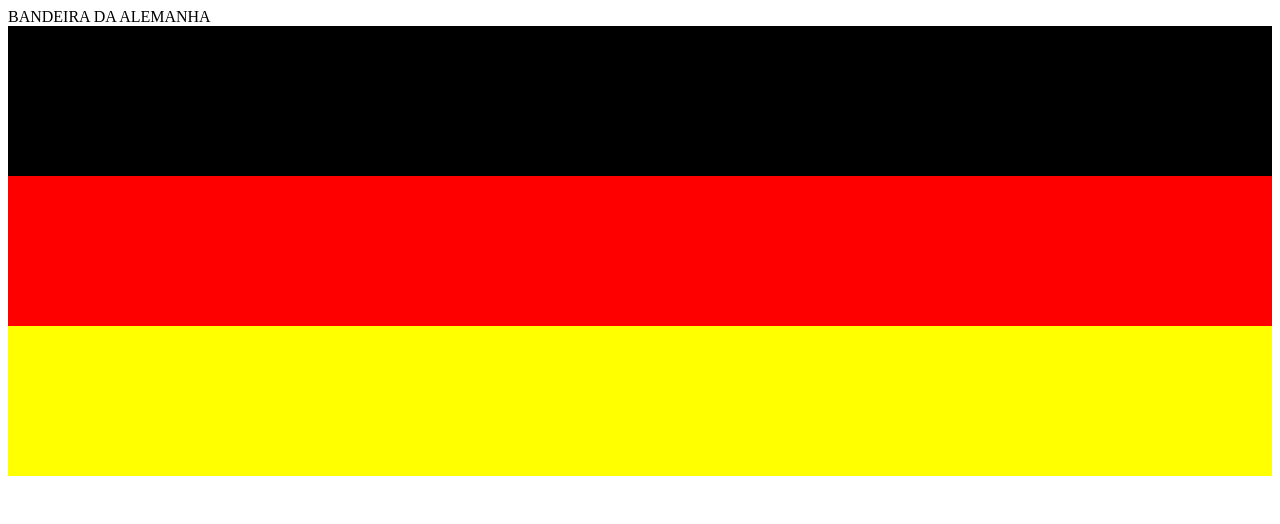
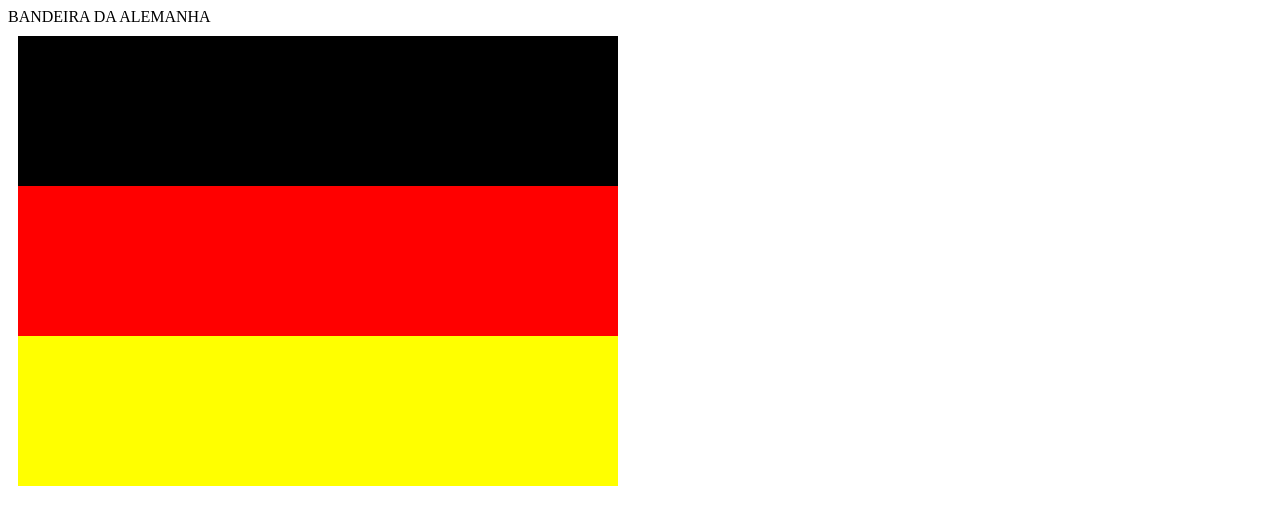
Before and after one commit to jonatasfernandessilva7/Atividades-Web, a plain HTML site: page atividadeBandeiras/bandeiraAlemanha/alemanha.html in a window 1280 px wide. Drawn offline with Linux system fonts and the light colour scheme.

Commit message:
atividade das bandeiras, falta brasil e noruega

```diff
--- a/atividadeBandeiras/bandeiraAlemanha/alemhanha.css
+++ b/atividadeBandeiras/bandeiraAlemanha/alemhanha.css
@@ -1,6 +1,11 @@
 .container {
     display: flex;
     flex-direction: column;
+    border-color: gray;
+    box-sizing: content-box;
+    width: 600px;
+    height: 240px;
+    padding: 10px;
 }
 
 .blackColor {
--- /dev/null
+++ b/atividadeBandeiras/bandeiraFinlandia/finlandia.css
@@ -0,0 +1,30 @@
+.container {
+    display: flex;
+    background-color: white;
+    border: 2px solid;
+    border-color: gray;
+    box-sizing: content-box;
+    width: 300px;
+    height: 240px;
+    padding: 10px;
+}
+
+.blueColor, .blueColor2{
+    color: rgb(68, 68, 224);
+    border: 25px solid;
+}
+
+.blueColor{
+    flex-direction: column;
+    height: 210px;
+    position: fixed;
+    left: 90px;
+    top: 10px;
+}
+
+.blueColor2 {
+    position: fixed;
+    left: 10px;
+    width: 270px;
+    top: 100px;
+}
--- /dev/null
+++ b/atividadeBandeiras/bandeiraTailandia/tailandia.css
@@ -0,0 +1,39 @@
+.container {
+    border-color: gray;
+    border: 1px solid;
+    box-sizing: content-box;
+    width: 400px;
+    height: 400px;
+    padding: 10px;
+    background-color: white;
+    display: flex;
+    flex-direction: column;
+    gap: 20px;
+}
+
+.redColor, .redColor2 {
+    color: red;
+    border: 65px solid;
+    display: fixed;
+    position: fixed;
+    width: 290px;
+    left: 9px;
+}
+
+.redColor {
+    top: 28px;
+}
+
+.blueColor {
+    color: rgb(66, 66, 243);
+    border: 65px solid;
+    display: fixed;
+    position: fixed;
+    bottom: 350px;
+    width: 290px;
+    left: 9px;
+}
+
+.redColor2 {
+    bottom: 207px;
+}
```
Also changed, not shown: atividadeBandeiras/bandeiraFinlandia/finlandia.html (added, +23 -0 lines), atividadeBandeiras/bandeiraTailandia/tailandia.html (added, +24 -0 lines).
